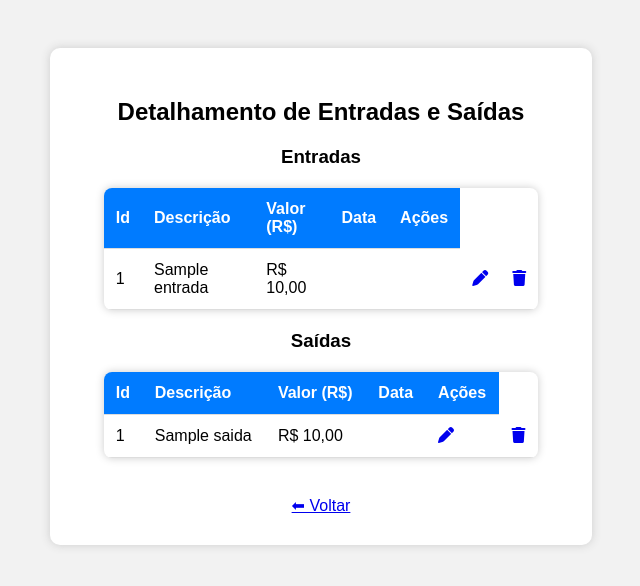
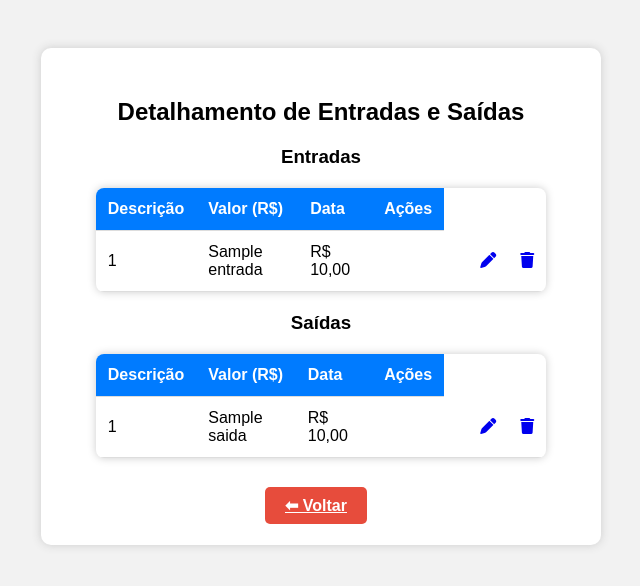
Before and after one commit to gutusmao12/Fluxo_de_Caixa_Python, a Flask app: template templates/detalhamento.html in a window 1280 px wide. Shown: the top 586 px of the page, without its empty margins (319-959 px from the left). Run offline with Flask 3, Linux system fonts and the light colour scheme; the template is opened without the code that fills it: most values are stand-ins (such as "Sample title", 1, 10 or a date in 2020).

Commit message:
feat: alguns ajustes de layout

```diff
--- a/templates/detalhamento.html
+++ b/templates/detalhamento.html
@@ -13,7 +13,6 @@
 <h3>Entradas</h3>
 <table>
     <tr>
-        <th>Id</th>
         <th>Descrição</th>
         <th>Valor (R$)</th>
         <th>Data</th>
@@ -45,7 +44,6 @@
 <h3>Saídas</h3>
 <table>
     <tr>
-        <th>Id</th>
         <th>Descrição</th>
         <th>Valor (R$)</th>
         <th>Data</th>
@@ -58,14 +56,16 @@
         <td>{{ saida[2] | formata_brl }}</td>
         <td>{{ saida[3] | formata_data }}</td>
         <td>
+            <td>
                 <a href="{{ url_for('editar_saida', id=saida[0]) }}" title="Editar">
-                <i class="fas fa-pen text-blue-500 hover:text-blue-700" style="cursor:pointer;"></i>
+                    <i class="fas fa-pen text-blue-500" style="cursor:pointer;"></i>
                 </a>
             </td>
             <td>
                 <a href="#" onclick="confirmarExclusao('{{ url_for('excluir_saida', id=saida[0]) }}')"title="Excluir">
-                <i class="fas fa-trash text-red-500 hover:text-red-700" style="cursor:pointer;"></i>
+                    <i class="fas fa-trash hover:text-red-500" style="cursor:pointer; color: text-red-700"></i>
                 </a>
+            </td>
         </td>
     </tr>
     {% endfor %}
@@ -73,7 +73,7 @@
 
 
         <br>
-        <a href="/dashboard" class="button">⬅ Voltar</a>
+        <a href="{{ url_for('dashboard') }}" class="btn btn-cancelar">⬅ Voltar</a>
     </div>
     <div id="confirmModal" class="modal" style="display:none; position: fixed; top:0; left:0; width:100%; height:100%; background: rgba(0,0,0,0.5);">
         <div style="background: #fff; padding: 20px; width: 300px; margin: 15% auto; border-radius: 8px; text-align:center;">
--- a/templates/editar.html
+++ b/templates/editar.html
@@ -9,10 +9,10 @@
         <h2>Editar {{ tipo }}</h2>
         <form method="post">
             <label>Descrição:</label><br>
-            <input type="text" name="descricao" value="{{ item[0] }}"><br><br>
+            <input type="text" name="descricao" value="{{ item[1] }}"><br><br>
 
             <label>Valor (R$):</label><br>
-            <input type="number" step="0.01" name="valor" value="{{ item[1] }}"><br><br>
+            <input type="number" step="0.01" name="valor" value="{{ item[2] }}"><br><br>
 
             <input type="submit" value="Salvar" class="btn">
             <a href="{{ url_for('detalhamento') }}" class="btn btn-cancelar">Cancelar</a>
```
Lines whose indentation alone changed are shown as unchanged.
